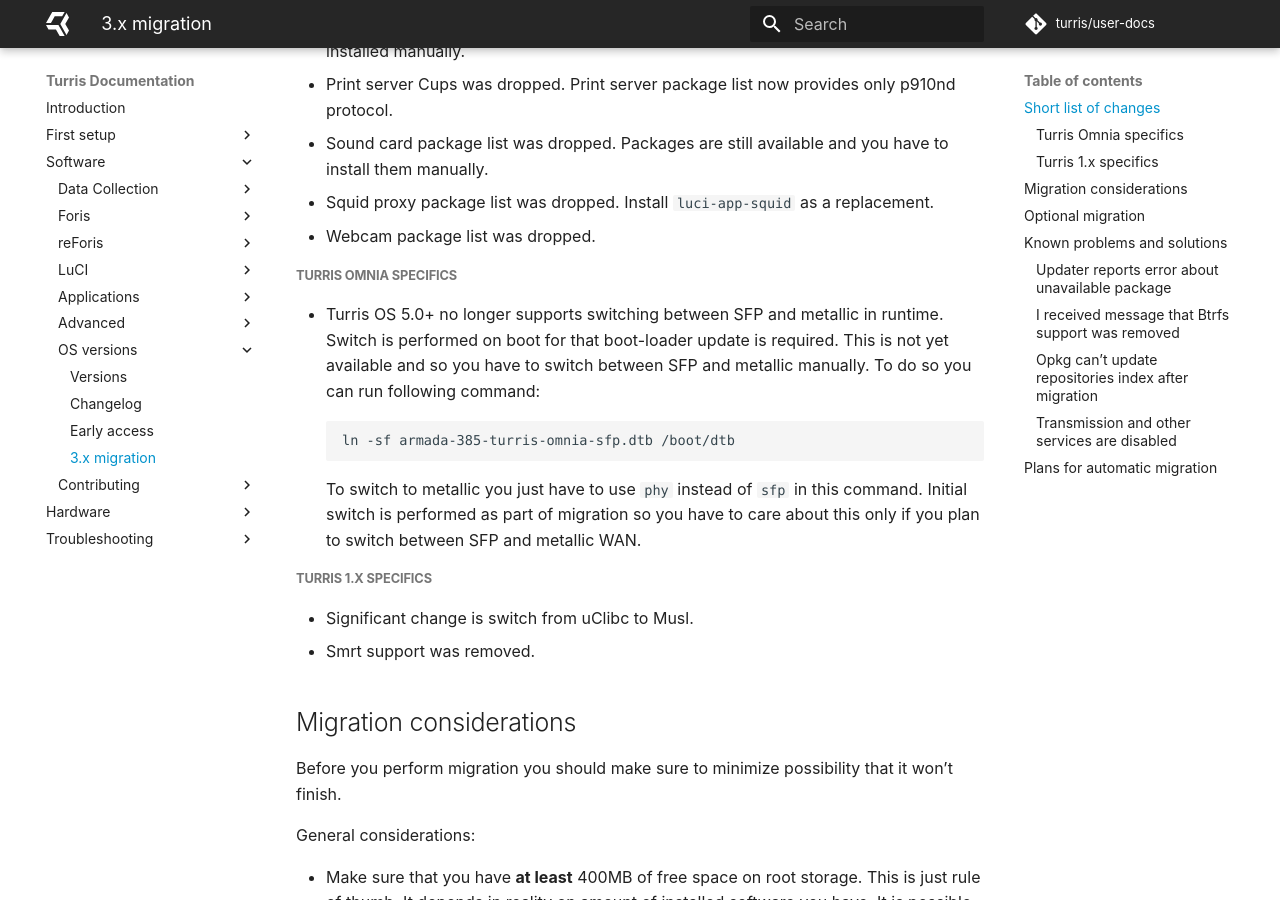
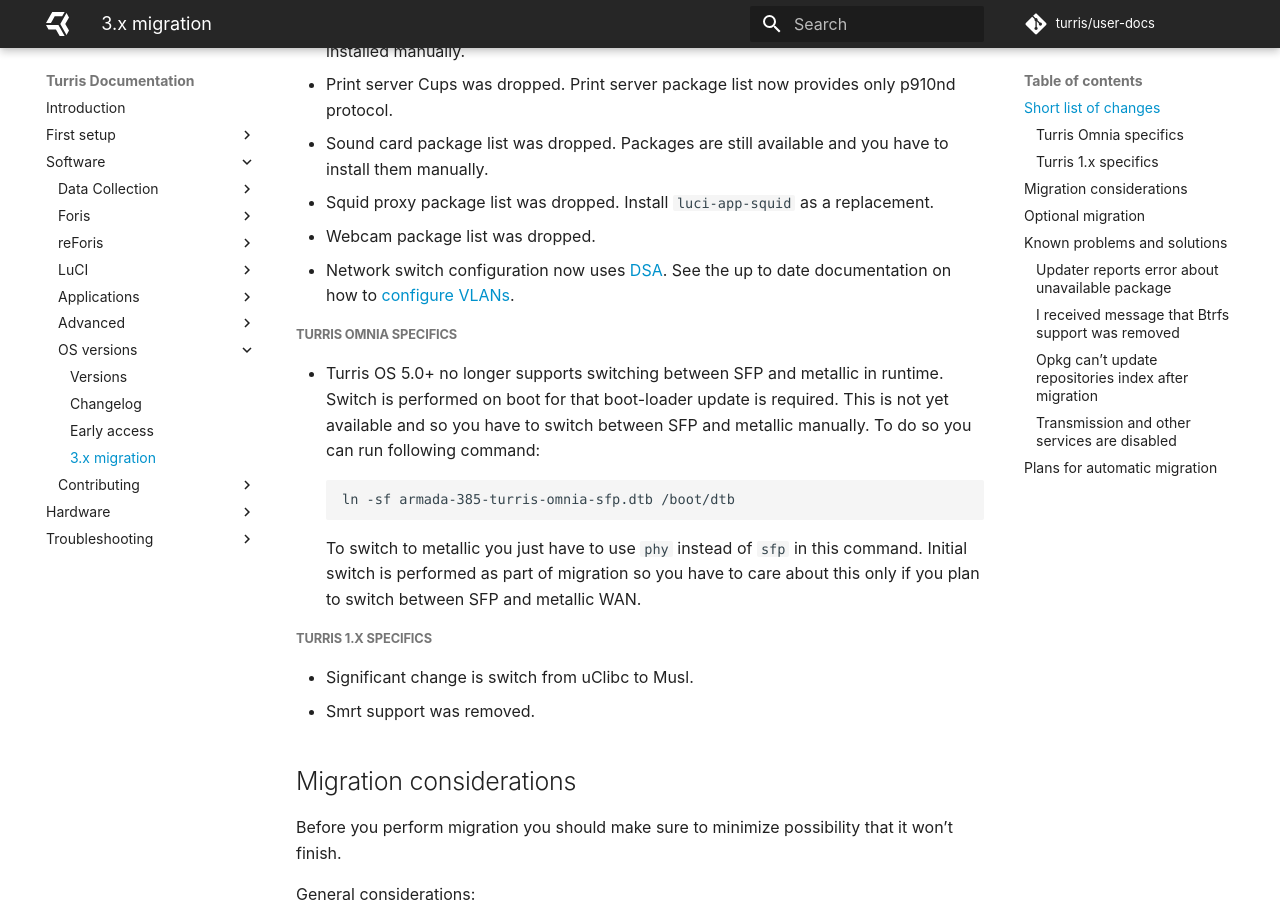
Before and after one commit to turris-cz/user-docs, an MkDocs documentation site: the page built from docs/geek/tos3-migration.md, in a window 1280 px wide and 900 px high, scrolled down 745 px. Built offline with MkDocs 1.6.1 and Material for MkDocs 9.7.7, drawn with Linux system fonts in a browser that asks for light colours.

Commit message:
geek/tos3-migration: mention change to DSA for switch configuration

```diff
--- a/docs/geek/tos3-migration.md
+++ b/docs/geek/tos3-migration.md
@@ -32,6 +32,10 @@
   to install them manually.
 * Squid proxy package list was dropped. Install `luci-app-squid` as a replacement.
 * Webcam package list was dropped.
+* Network switch configuration now uses
+  [DSA](https://www.kernel.org/doc/html/latest/networking/dsa/configuration.html).
+  See the up to date documentation on how to [configure
+  VLANs](../basics/luci/vlan/luci-vlan.md).
 
 ##### Turris Omnia specifics
 * Turris OS 5.0+ no longer supports switching between SFP and metallic in runtime.
```
